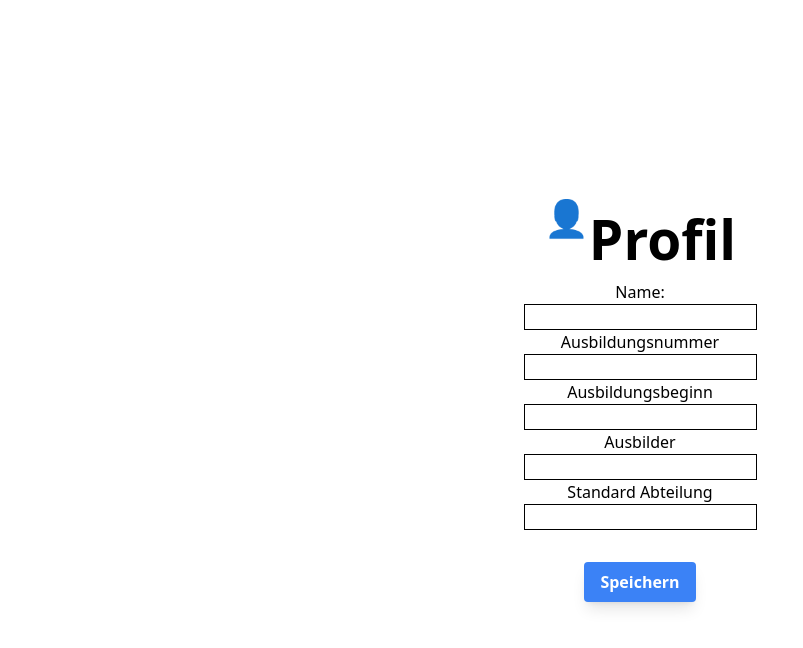
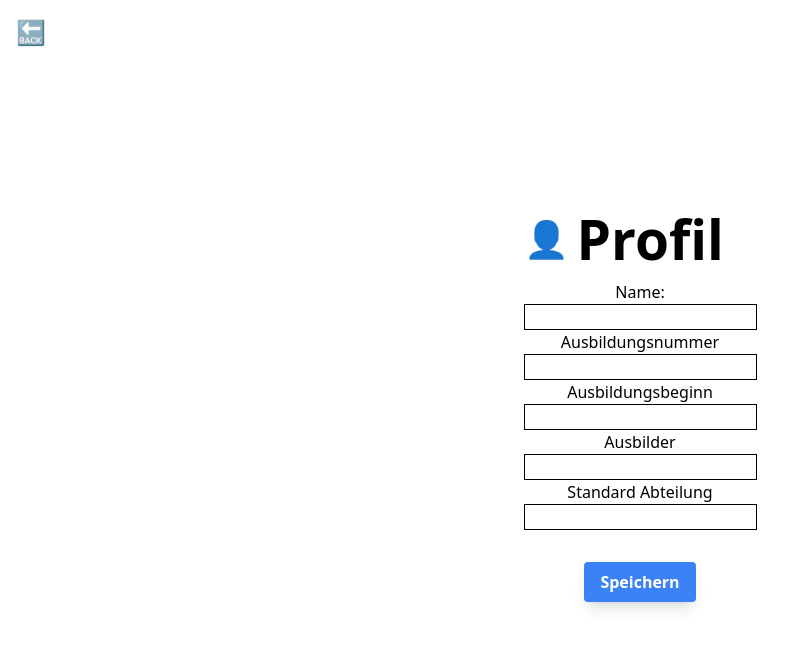
Before and after one commit to GSO-SW/coded-prototype-gruppe2, a website built with Vite: page profile.html in a window 1280 px wide. Shown: the whole page, without its empty margins (0-803 px from the left). Built offline with nearby package versions, Linux system fonts and the light colour scheme.

Commit message:
back Btn

```diff
--- a/profile.html
+++ b/profile.html
@@ -25,11 +25,15 @@
   </style>
 </head>
 
-<body class="w-screen h-screen">
-  <div id="main-content">
-    <div class="flex flex-row">
-        <div class="text-4xl text-center justify-center">👤</div>
-        <h1>Profil</h1>
+<body class="w-screen h-screen flex items-center justify-center">
+
+    <div class="absolute top-0 left-0 m-4 text-2xl cursor-pointer" id="backButton">🔙</div>
+<!--     <div class="absolute top-4 left-4 text-2xl cursor-pointer md:relative md:top-0 md:left-0 md:text-base md:mr-4" id="backButton">🔙</div>
+ -->
+  <div>
+    <div class="flex flex-row items-center space-x-2">
+        <div class="text-4xl ">👤</div>
+        <h1 >Profil</h1>
     </div>
     <form>
         <label for="name">Name:</label>
@@ -64,6 +68,11 @@
         alert('Formular gesendet!');
       });
     });
+
+    document.getElementById('backButton').addEventListener('click', function() {
+    //alert('Zurück-Button wurde geklickt!');
+        window.history.back();
+    });
   </script>
 
 </body>
```
